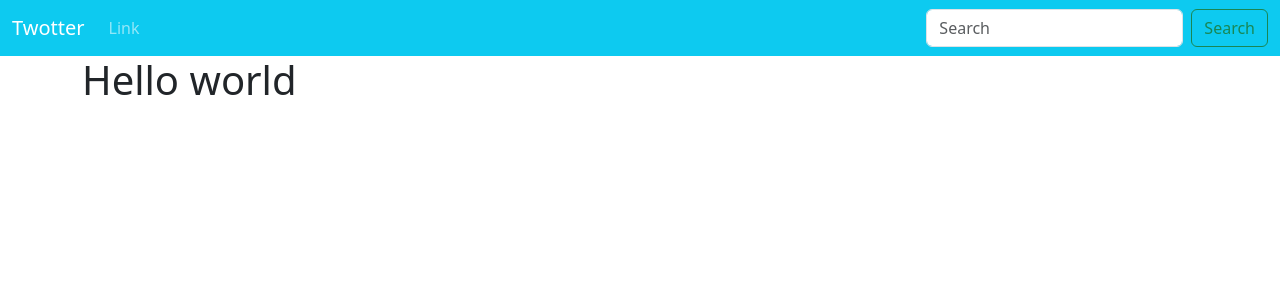
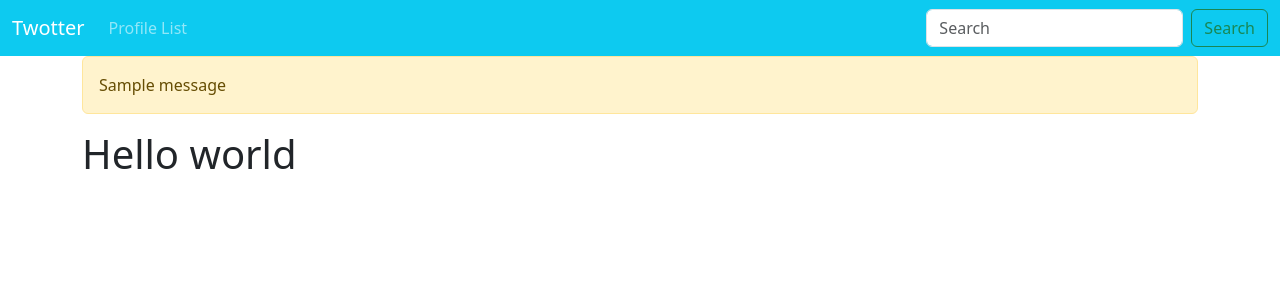
Before and after one commit to hdsjejgh/Twotter, a Django app: page / in a window 1280 px wide. Shown: the top 300 px of the page. Run offline with Django 5.2, Linux system fonts and the light colour scheme; one stand-in notice (Sample message) is shown.

Commit message:
added a profile list page

```diff
--- a/twotter/social/models.py
+++ b/twotter/social/models.py
@@ -8,10 +8,12 @@ from django.dispatch import receiver
 
 class Profile(models.Model): #profile model is in every user model
     user = models.OneToOneField(User, on_delete=models.CASCADE) #each user has one unique profile
+    #user automatically gets linked to profile when profile is linked to it
     follows = models.ManyToManyField("self", #follows contain any amount of other profiles
                                      related_name="followed_by",
                                      symmetrical=False, #so following doesn't have to go both ways
                                      blank=True) #following can be blank
+    date_modified = models.DateTimeField(User, auto_now=True)
     def __str__(self): #so the profile is displayed as the username
         return self.user.username
 
--- a/twotter/social/templates/base.html
+++ b/twotter/social/templates/base.html
@@ -8,7 +8,15 @@
   </head>
   <body>
   {% include 'navbar.html' %}
+
   <div class="container">
+      {% if messages %}
+        {% for message in messages %}
+          <div class="alert alert-warning" role="alert">
+            {{ message }}
+          </div>
+        {% endfor %}
+      {% endif %}
       {% block content %}
       {% endblock %}
   </div>
--- a/twotter/social/templates/navbar.html
+++ b/twotter/social/templates/navbar.html
@@ -7,7 +7,7 @@
     <div class="collapse navbar-collapse" id="navbarSupportedContent">
       <ul class="navbar-nav me-auto mb-2 mb-lg-0">
         <li class="nav-item">
-          <a class="nav-link" href="#">Link</a>
+          <a class="nav-link" href="{% url 'profile_list' %}">Profile List</a>
         </li>
       </ul>
       <form class="d-flex" role="search">
--- a/twotter/social/urls.py
+++ b/twotter/social/urls.py
@@ -18,7 +18,8 @@ from django.contrib import admin
 from django.urls import path,include
 from . import views
 
-
+#handles default urls (without any extra things on them)
 urlpatterns = [
-    path('',views.home,name="home")
+    path('',views.home,name="home"),
+    path('profile_list/',views.profile_list,name="profile_list"),
 ]
--- a/twotter/social/views.py
+++ b/twotter/social/views.py
@@ -1,5 +1,15 @@
-from django.shortcuts import render
-from django.http import HttpResponse
+from django.shortcuts import render, redirect
+from .models import Profile
+from django.contrib import messages
 # Create your views here.
 def home(request):
     return render(request, 'home.html',{})
+
+def profile_list(request):
+    if request.user.is_authenticated:
+        profiles = Profile.objects.exclude(user=request.user)
+        return render(request, 'profile_list.html',{'profiles':profiles})
+
+    else:
+        messages.success(request, ("You must be logged in to view this page"))
+        return redirect('home')
```
Also changed, not shown: twotter/db.sqlite3.
